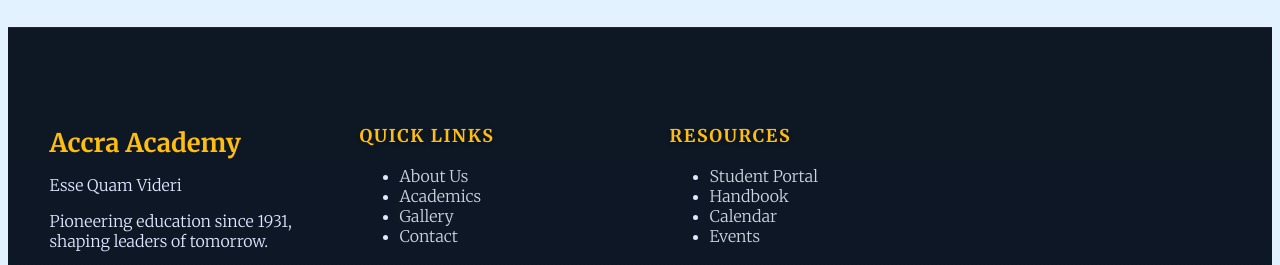
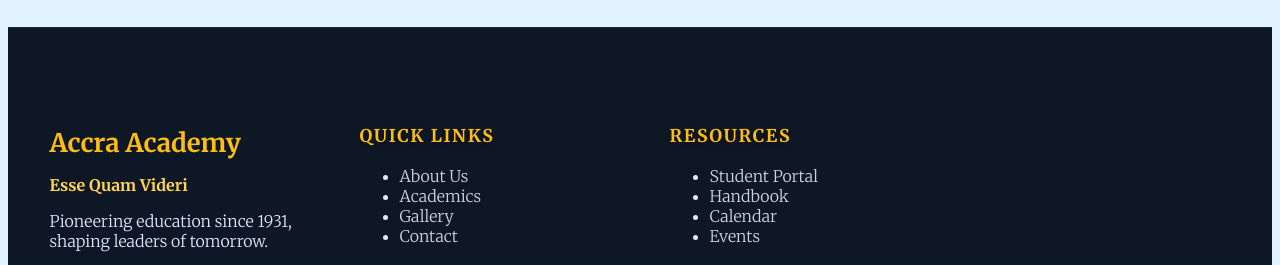
Before and after one commit to Wadetecy36/accra-academy, a website: page index.html in a window 1280 px wide. Shown: the part 8032-8297 px from the top of the page. Drawn offline with nearby package versions, Linux system fonts and the light colour scheme.

Commit message:
Add footer motto styles to custom.css
Added styles for footer motto with WCAG AAA compliance.

```diff
--- a/css/custom.css
+++ b/css/custom.css
@@ -217,6 +217,13 @@
 .footer-social a:hover { transform: scale(1.35) rotate(8deg); color: #e6b800; }
 
 
+.footer-motto {
+  color: #FFD54F; /* Passes WCAG AAA */
+  font-size: 1rem;
+  margin-bottom: 0.8rem;
+  font-weight: 600;
+}
+
 
 /* --- FOOTER CONTACT FIX --- */
         .contact-item {
```
